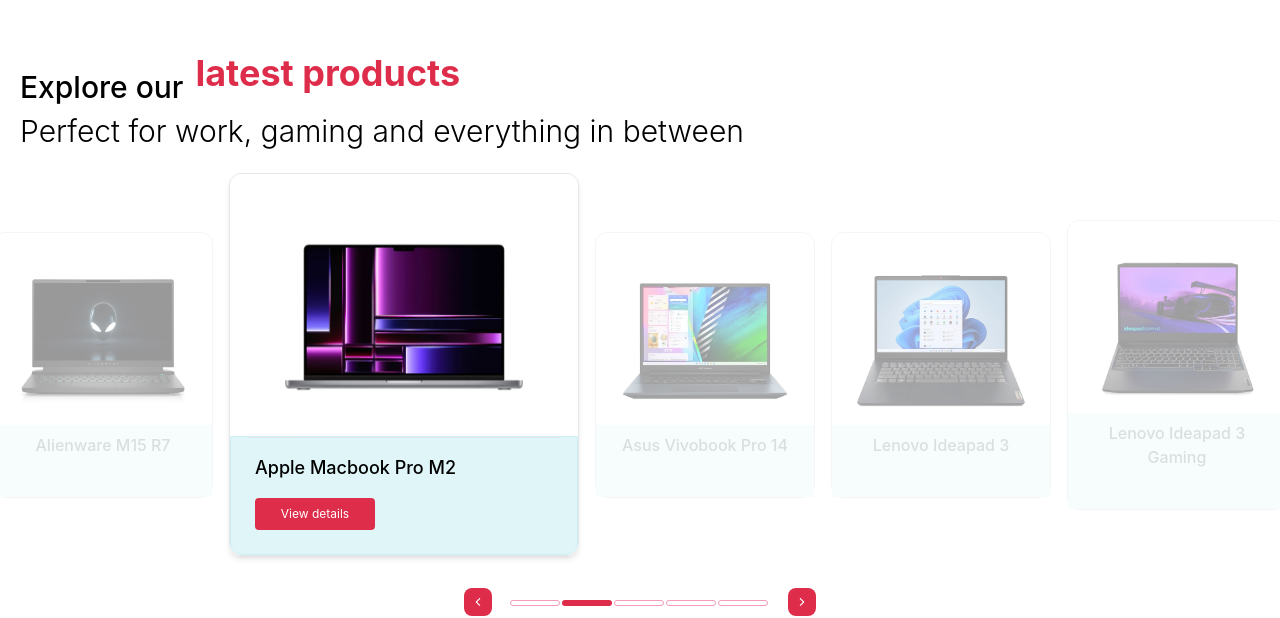
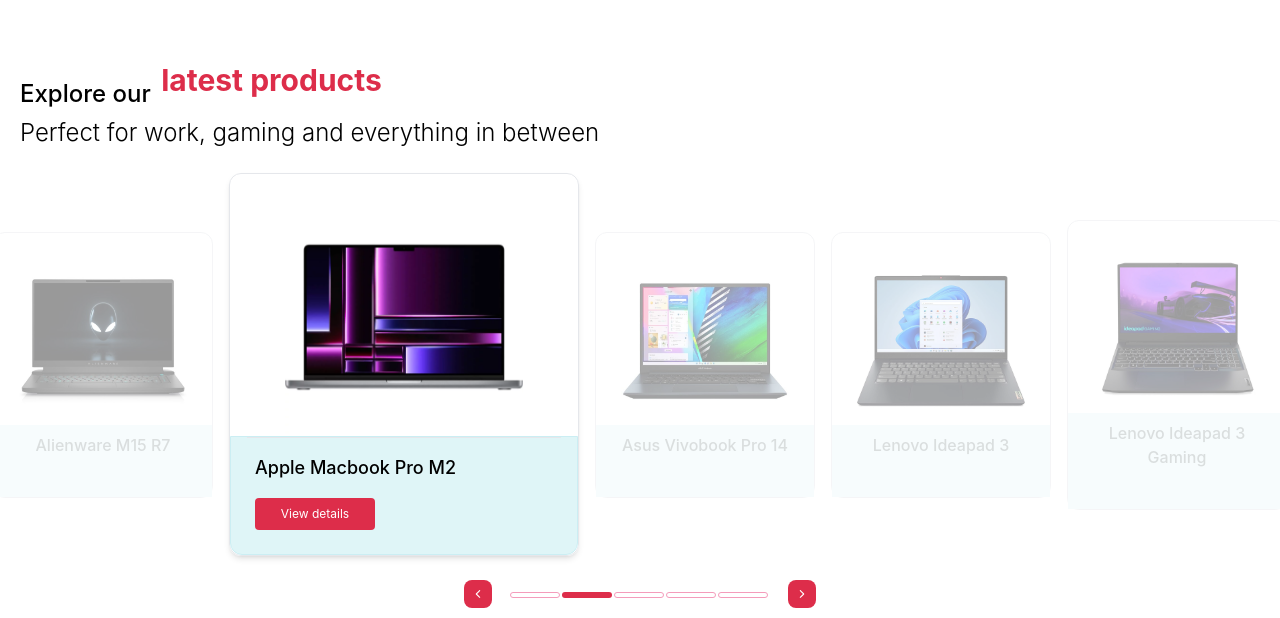
Before and after one commit to matiagimenez/labyrinth-ecommerce, a React (Vite) app: page / in a window 1280 px wide. Shown: the part 903-1521 px from the top of the page. Built offline with nearby package versions, Linux system fonts and the light colour scheme.

Commit message:
fix carousel styles

```diff
--- a/src/components/Home/Carousel/Carousel.tsx
+++ b/src/components/Home/Carousel/Carousel.tsx
@@ -42,9 +42,9 @@
 
 	return (
 		<section className='md:mt-24' id='Products'>
-			<h2 className='text-black text-2xl px-5 py-8 pb-4 pt-28 md:pt-32 font-medium lg:pt-28 lg:text-2xl xl:text-3xl'>
+			<h2 className='text-black text-2xl px-5 py-8 pb-4 pt-28 md:pt-32 font-medium'>
 				Explore our{' '}
-				<span className='pb-2 mt-2 inline-block px-1 font-bold text-rustyred animate-bounce duration-1000 text-3xl lg:text-4xl'>
+				<span className='pb-2 inline-block px-1 font-bold text-rustyred animate-bounce duration-1000 text-3xl'>
 					latest products
 				</span>
 				<span className='block font-light'>
--- a/src/components/Home/Carousel/CarouselControls.tsx
+++ b/src/components/Home/Carousel/CarouselControls.tsx
@@ -22,7 +22,7 @@
     `;
 
 	return (
-		<nav className='text-center mt-2'>
+		<nav className='text-center'>
 			<button
 				onClick={handlePrevious}
 				className={`left-8 ${
--- a/src/components/Home/Carousel/CarouselItem.tsx
+++ b/src/components/Home/Carousel/CarouselItem.tsx
@@ -27,7 +27,7 @@
 					<img
 						src={src}
 						alt={alt}
-						className='ml-auto mr-auto w-[300px] md:w-[320px] xl:w-[270px] 2xl:w-[300px] px-4'
+						className='ml-auto mr-auto w-[300px] lg:w-[270px] px-4'
 					/>
 					<figcaption className='bg-cyan-700 pb-6 border border-cyan-500  rounded-b-xl px-4'>
 						<p className='border-t w-auto pl-2 pt-4 text-lg pb-4 font-medium'>
```
